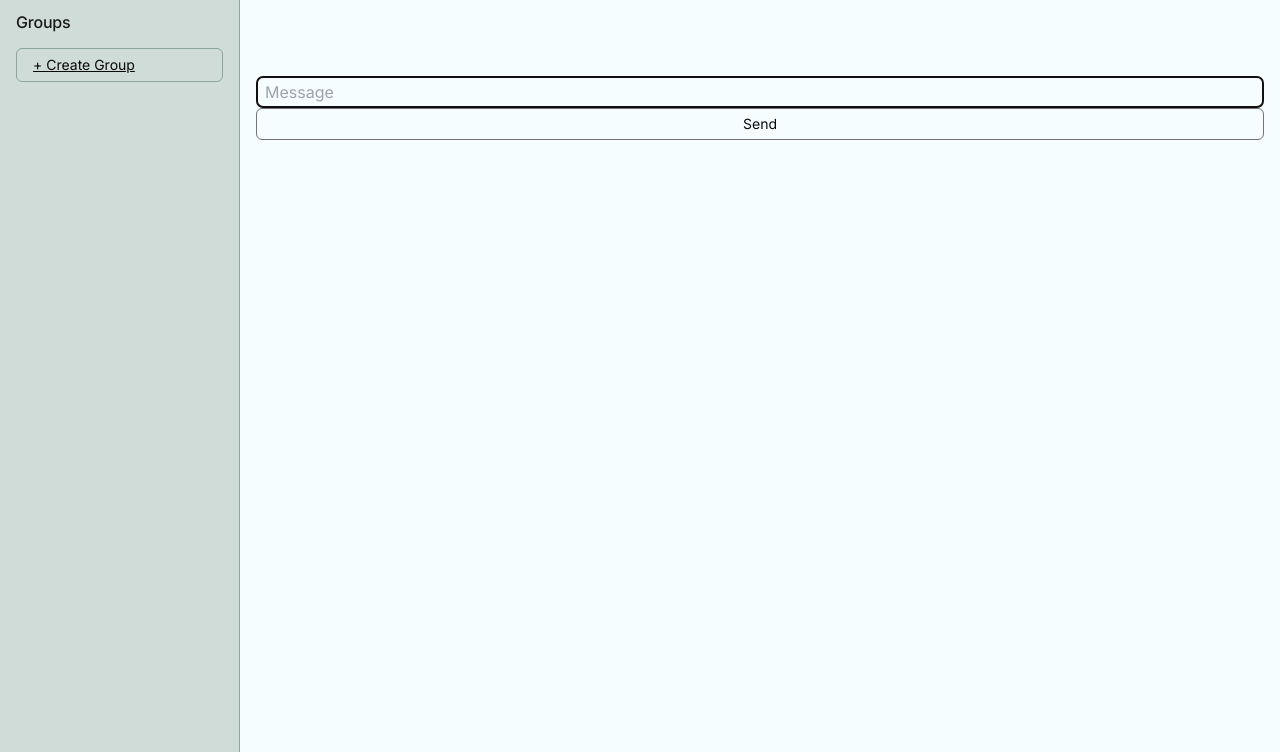
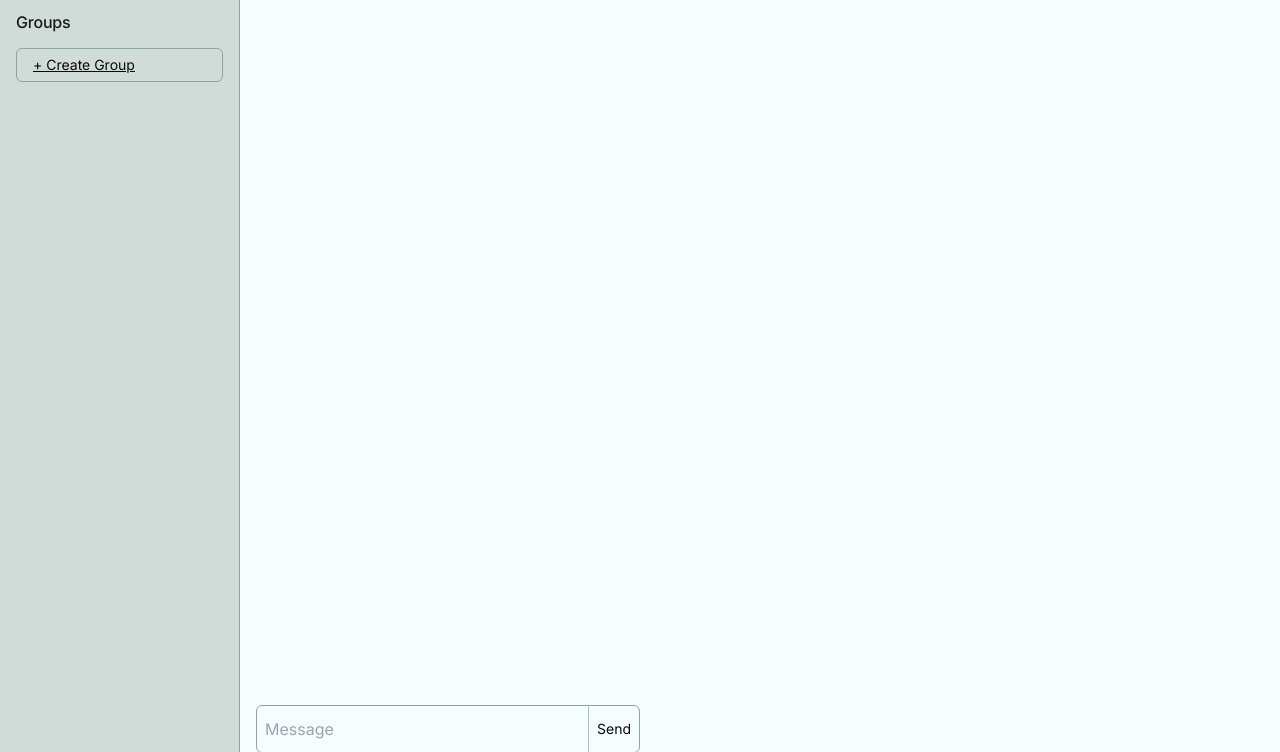
Before and after one commit to DoebelnAtz/TKT20019_ryhma_chat, a Flask app: template app/templates/groups/group.html in a window 1280 px wide. Shown: the part 48-800 px from the top of the page. Run offline with Flask 3, Linux system fonts and the light colour scheme; the template is opened without the code that fills it, so the values that code supplies are empty; style sheets or scripts are compiled from the project's sources; parts of the project's set-up code (start-up, migrations or seed data) failed here and were passed over; some libraries are stand-ins or nearby versions.

Commit message:
group styles

```diff
--- a/app/static/css/input.css
+++ b/app/static/css/input.css
@@ -26,7 +26,7 @@
   }
 
   input {
-    @apply border border-fg8 h-8 rounded-md px-2 py-1 bg-transparent;
+    @apply border border-fg8 h-8 rounded-md px-2 py-1 bg-transparent text-fg3;
   }
 
   label {
--- a/app/static/css/output.css
+++ b/app/static/css/output.css
@@ -643,6 +643,7 @@ input{
   padding-right: 0.5rem;
   padding-top: 0.25rem;
   padding-bottom: 0.25rem;
+  color: var(--fg3);
 }
 
 label{
@@ -749,6 +750,10 @@ label{
   height: 3rem;
 }
 
+.h-6{
+  height: 1.5rem;
+}
+
 .h-8{
   height: 2rem;
 }
@@ -757,8 +762,8 @@ label{
   height: 100%;
 }
 
-.h-6{
-  height: 1.5rem;
+.max-h-\[62vh\]{
+  max-height: 62vh;
 }
 
 .w-60{
@@ -793,6 +798,10 @@ label{
   max-width: 640px;
 }
 
+.max-w-sm{
+  max-width: 24rem;
+}
+
 .flex-grow{
   flex-grow: 1;
 }
@@ -817,8 +826,20 @@ label{
   flex-direction: column;
 }
 
+.flex-col-reverse{
+  flex-direction: column-reverse;
+}
+
+.items-end{
+  align-items: flex-end;
+}
+
 .items-center{
   align-items: center;
+}
+
+.justify-end{
+  justify-content: flex-end;
 }
 
 .justify-between{
@@ -829,20 +850,20 @@ label{
   gap: 0.5rem;
 }
 
+.gap-3{
+  gap: 0.75rem;
+}
+
 .gap-4{
   gap: 1rem;
 }
 
+.gap-6{
+  gap: 1.5rem;
+}
+
 .gap-8{
   gap: 2rem;
-}
-
-.gap-3{
-  gap: 0.75rem;
-}
-
-.gap-6{
-  gap: 1.5rem;
 }
 
 .overflow-auto{
@@ -865,16 +886,37 @@ label{
   border-radius: 0.375rem;
 }
 
+.rounded-none{
+  border-radius: 0px;
+}
+
 .border{
   border-width: 1px;
+}
+
+.border-y-0{
+  border-top-width: 0px;
+  border-bottom-width: 0px;
 }
 
 .border-b{
   border-bottom-width: 1px;
 }
 
+.border-l{
+  border-left-width: 1px;
+}
+
 .border-r{
   border-right-width: 1px;
+}
+
+.border-r-0{
+  border-right-width: 0px;
+}
+
+.border-none{
+  border-style: none;
 }
 
 .border-bg3{
@@ -915,6 +957,14 @@ label{
 
 .border-primary6{
   border-color: var(--primary6);
+}
+
+.border-l-bg2{
+  border-left-color: var(--bg2);
+}
+
+.border-l-primary3{
+  border-left-color: var(--primary3);
 }
 
 .bg-bg1{
@@ -963,6 +1013,10 @@ label{
 
 .bg-tertiary3{
   background-color: var(--tertiary3);
+}
+
+.bg-transparent{
+  background-color: transparent;
 }
 
 .p-4{
@@ -1049,6 +1103,11 @@ label{
 
 .underline{
   text-decoration-line: underline;
+}
+
+.outline-none{
+  outline: 2px solid transparent;
+  outline-offset: 2px;
 }
 
 .outline{
--- a/app/templates/groups/group-base.html
+++ b/app/templates/groups/group-base.html
@@ -33,9 +33,7 @@
         </div>
     </div>
     <div class="flex-grow  h-full overflow-hidden">
-        <div class="mx-4 my-3 grow h-12 flex items-center gap-4">
-            {% block view_header %}{% endblock %}
-        </div>
+
         {% block group_content %}{% endblock %}
     </div>
 </div>
--- a/app/templates/groups/group.html
+++ b/app/templates/groups/group.html
@@ -1,5 +1,9 @@
 {% extends "groups/group-base.html" %}
-{% block view_header %}
+
+{% block group_content %}
+<div id="view-container">
+    <div class="flex justify-between items-center">
+
         <h1>{{ group.name }}</h1>
         <div>
             {% for member in members %}
@@ -9,20 +13,20 @@
         {% if is_user_group_creator %}
         <a class="ml-auto" href="{{ url_for('groups.edit', group_id=group.id) }}">Edit</a>
         {% endif %}
-{% endblock %}
-{% block group_content %}
-<div id="view-container">
+    </div>
 
-
+<div id="chat-container" class="flex flex-col  grow overflow-y-auto">
     {% if has_more_messages %}
 <a href="{{ url_for('groups.group', group_id=group.id, pages=pages + 1) }}">Get more messages</a>
 {% endif %}
-<div id="chat-messages" style="display: flex; max-height: 62vh; overflow-y: auto; flex-direction: column-reverse; gap: 10px;">
+<div id="chat-messages" class="flex flex-col-reverse gap-2 justify-end">
 </div>
-<input autofocus type="text" name="content" placeholder="Message" onkeydown="handleKeyDown(event)">
-<button id="send-message-button" onclick="handleSendMessage(event)">Send</button>
 </div>
-
+<div class="flex max-w-sm h-12 rounded-md overflow-hidden border border-primary4">
+    <input class="h-full grow border-none rounded-none outline-none" autofocus type="text" name="content" placeholder="Message" onkeydown="handleKeyDown(event)">
+    <button class="border-r-0 h-full border-y-0 border-l border-l-primary3 rounded-none" id="send-message-button" onclick="handleSendMessage(event)">Send</button>
+</div>
+</div>
 <script type="text/javascript">
     const chatMessages = {{messages|tojson}};
     const chatMessageFeed = document.getElementById('chat-messages');
@@ -43,13 +47,13 @@
     var socket = io();
 
     function markAsDisconnected() {
-        const sendButton = document.querySelector('#');
+        const sendButton = document.querySelector('#send-message-button');
         sendButton.innerHTML = 'Reconnecting...';
         sendButton.disabled = true;
     }
 
     function markAsConnected() {
-        const sendButton = document.querySelector('button');
+        const sendButton = document.querySelector('#send-message-button');
         sendButton.innerHTML = 'Send';
         sendButton.disabled = false;
     }
@@ -98,8 +102,12 @@
 
     const handleSendMessage = function(event) {
         event.preventDefault();
+        const content = document.querySelector('input[name="content"]').value;
+        if (content.length === 0) {
+            return;
+        }
         const message = {
-            content: document.querySelector('input[name="content"]').value,
+            content,
             group_id: '{{group.id}}'
         };
         document.querySelector('input[name="content"]').value = '';
```
Lines whose indentation alone changed are shown as unchanged.
